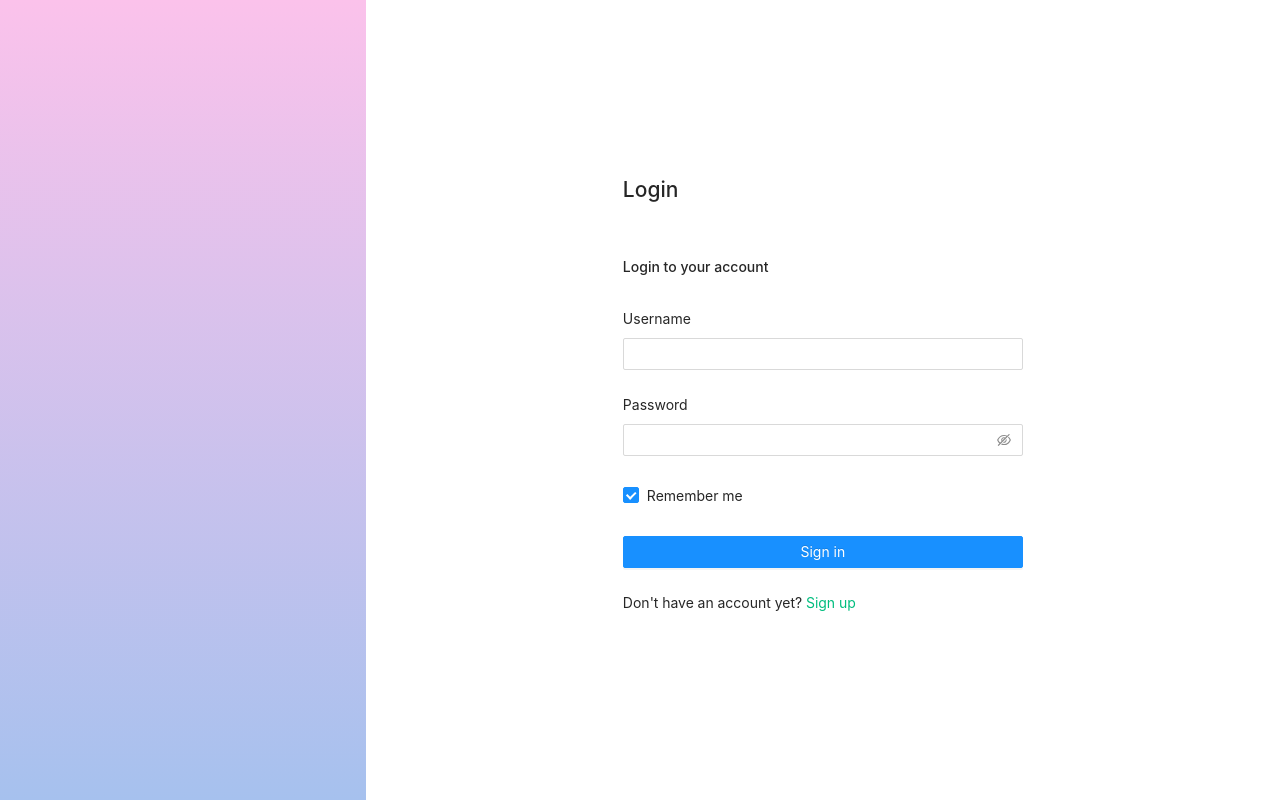
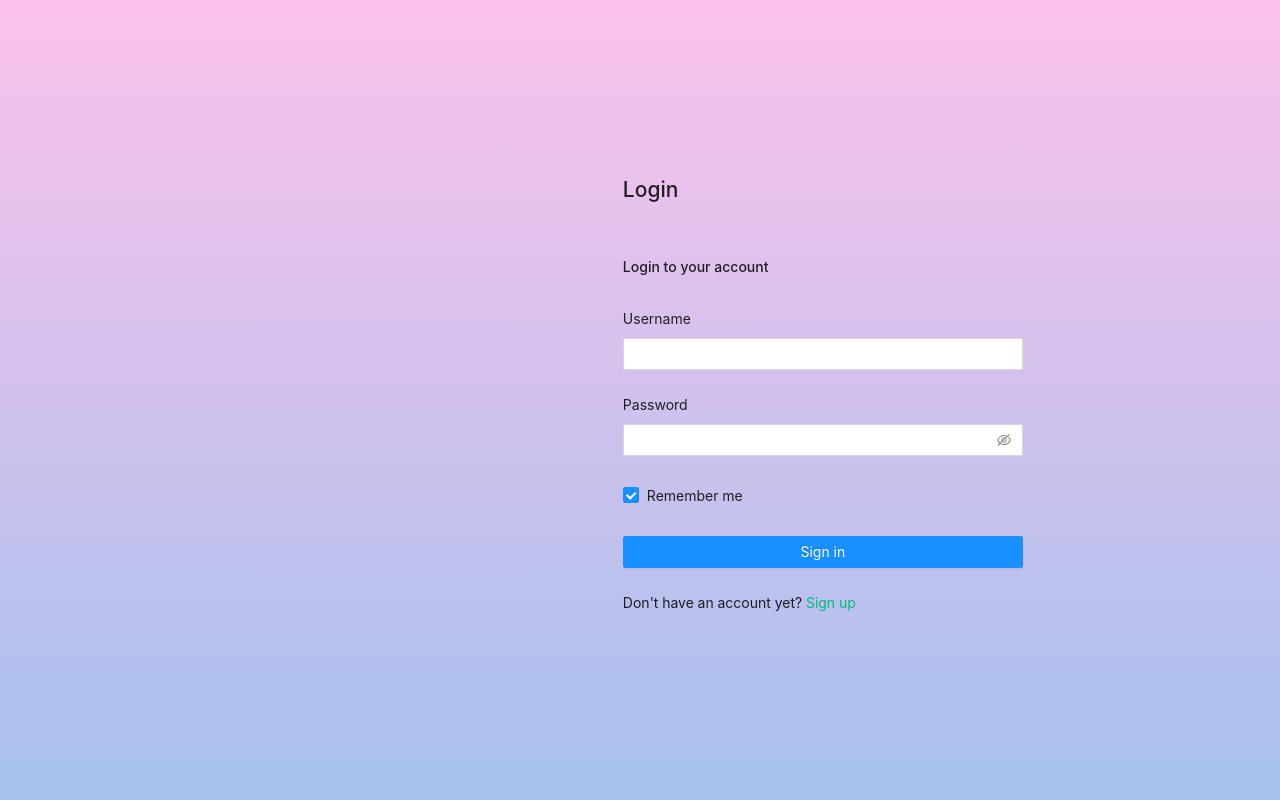
Before and after one commit to jerry729/CS180-A-Fancy-Time-Management-Tool, a Vue app in the folder CS180SL/: page /login in a window 1280 px wide. Built offline with nearby package versions, Linux system fonts and the light colour scheme.

Commit message:
changed bg color for readability

```diff
--- a/CS180SL/src/views/LoginView.vue
+++ b/CS180SL/src/views/LoginView.vue
@@ -88,6 +88,7 @@ main {
   display: flex;
   width: 100vw;
   height: 100vh;
+  background-image: linear-gradient(to top, #a6c1ee 0%, #fbc2eb 100%);
 }
 
 .left-banner {
@@ -102,6 +103,7 @@ main {
   align-items: center;
   justify-content: center;
   text-align: start;
+  background-image: white;
 
   form {
     width: 400px;
```
